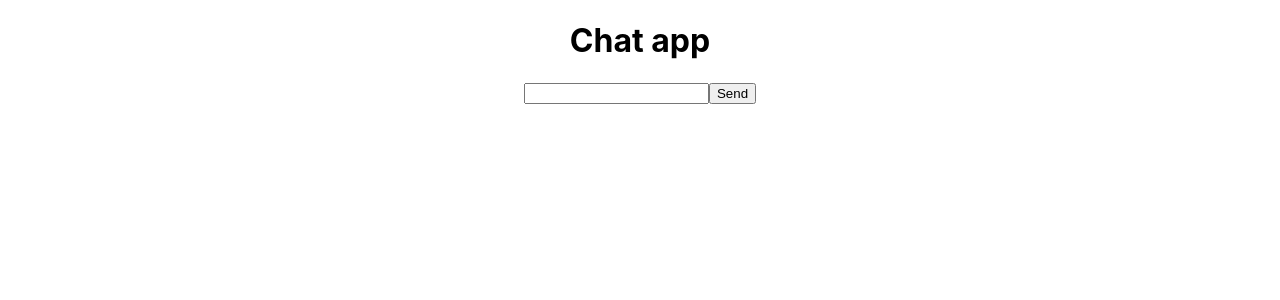
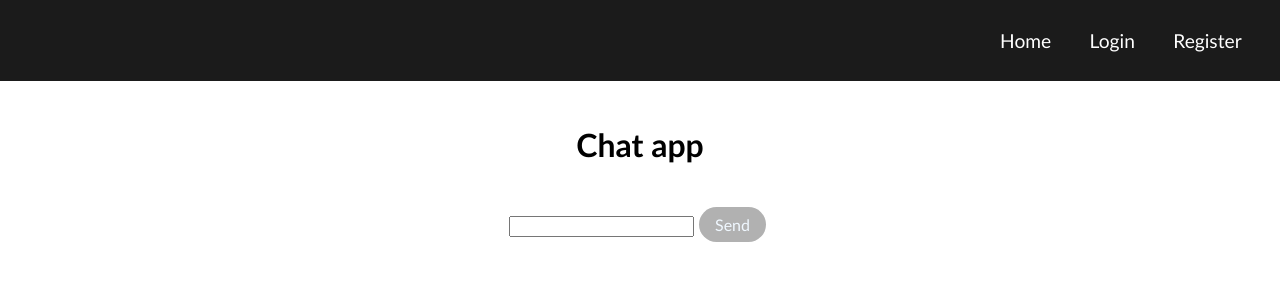
Before and after one commit to minttulumi/chat-app, a React (Create React App) app: page / in a window 1280 px wide. Shown: the top 300 px of the page. Built offline with nearby package versions, Linux system fonts and the light colour scheme.

Commit message:
Routes, Login, Register and CSS
Added routes; Login and Register, altered CSS

```diff
--- a/package.json
+++ b/package.json
@@ -8,6 +8,7 @@
     "@testing-library/user-event": "^13.5.0",
     "react": "^17.0.2",
     "react-dom": "^17.0.2",
+    "react-router-dom": "^5.2.0",
     "react-scripts": "5.0.0",
     "web-vitals": "^2.1.4"
   },
--- a/src/App.css
+++ b/src/App.css
@@ -47,3 +47,19 @@ img:hover {
     transform: rotate(360deg);
   }
 }
+
+button {
+  font-family:'Gill Sans', 'Gill Sans MT', Calibri, 'Trebuchet MS', sans-serif;
+  font-size: 1em;
+  color: aliceblue;
+  border: none;
+  padding: .5em 1em;
+  margin: 5px;
+  background-color: #b1b1b1;
+  transition: .2s;
+  border-radius: 2em;
+}
+
+button:hover {
+  background-color: rgb(255, 123, 0);
+}
--- /dev/null
+++ b/src/components/Login.css
@@ -0,0 +1,7 @@
+body {
+    text-align: center;
+}
+
+h1 {
+    padding: .5em;
+}
--- /dev/null
+++ b/src/components/Login.js
@@ -0,0 +1,14 @@
+import React from "react";
+import './Login.css';
+
+class Login extends React.Component {
+    render() {
+        return (
+            <div>
+                <h1>Login</h1>
+            </div>
+        );
+    }
+}
+
+export default Login;
--- /dev/null
+++ b/src/components/Register.css
@@ -0,0 +1,7 @@
+body {
+    text-align: center;
+}
+
+h1 {
+    padding: .5em;
+}
--- /dev/null
+++ b/src/components/Register.js
@@ -0,0 +1,14 @@
+import React from "react";
+import './Register.css';
+
+class Register extends React.Component {
+    render() {
+        return (
+            <div>
+                <h1>Register</h1>
+            </div>
+        );
+    }
+}
+
+export default Register;
--- a/src/index.css
+++ b/src/index.css
@@ -1,8 +1,6 @@
 body {
   margin: 0;
-  font-family: -apple-system, BlinkMacSystemFont, 'Segoe UI', 'Roboto', 'Oxygen',
-    'Ubuntu', 'Cantarell', 'Fira Sans', 'Droid Sans', 'Helvetica Neue',
-    sans-serif;
+  font-family: 'Gill Sans', 'Gill Sans MT';
   -webkit-font-smoothing: antialiased;
   -moz-osx-font-smoothing: grayscale;
 }
@@ -11,3 +9,28 @@ code {
   font-family: source-code-pro, Menlo, Monaco, Consolas, 'Courier New',
     monospace;
 }
+
+.main-nav{
+  font-family:'Gill Sans', 'Gill Sans MT', Calibri, 'Trebuchet MS', sans-serif;
+  font-size: 1.2em;
+  text-align: right;
+  margin-bottom: 1.5em;
+  padding: .5em 1em;
+  background-color: #1b1b1b;
+}
+
+.main-nav a{
+  display: inline-block;
+  padding: 1em 1em;
+}
+
+a {
+  color: #fff;
+  text-decoration: none;
+  transition: all .25s ease;
+}
+
+a:hover {
+  color: rgb(255, 123, 0);
+  text-decoration: underline;
+}
--- a/src/index.js
+++ b/src/index.js
@@ -3,13 +3,32 @@ import ReactDOM from 'react-dom';
 import './index.css';
 import App from './App';
 import reportWebVitals from './reportWebVitals';
+import  Login from './components/Login';
+import Register from './components/Register';
+import { BrowserRouter as Router, Route, Link, Switch } from 'react-router-dom';
 
-ReactDOM.render(
-  <React.StrictMode>
-    <App />
-  </React.StrictMode>,
-  document.getElementById('root')
-);
+class AppRouter extends React.Component {
+  render() {
+    return (
+      <Router>
+        <div className="app">
+          <nav className="main-nav">
+            <Link to="/">Home</Link>
+            <Link to="/login">Login</Link>
+            <Link to="/register">Register</Link>
+          </nav>
+          <Switch>
+            <Route exact path="/" component={App} />
+            <Route path="/login" component={Login} />
+            <Route path="/register" component={Register} />
+          </Switch>
+        </div>
+      </Router>
+    );
+  }
+}
+
+ReactDOM.render(<AppRouter />, document.getElementById('root'));
 
 // If you want to start measuring performance in your app, pass a function
 // to log results (for example: reportWebVitals(console.log))
```
Also changed, not shown: 1 other file (tests, documents, lock files or other folders).
